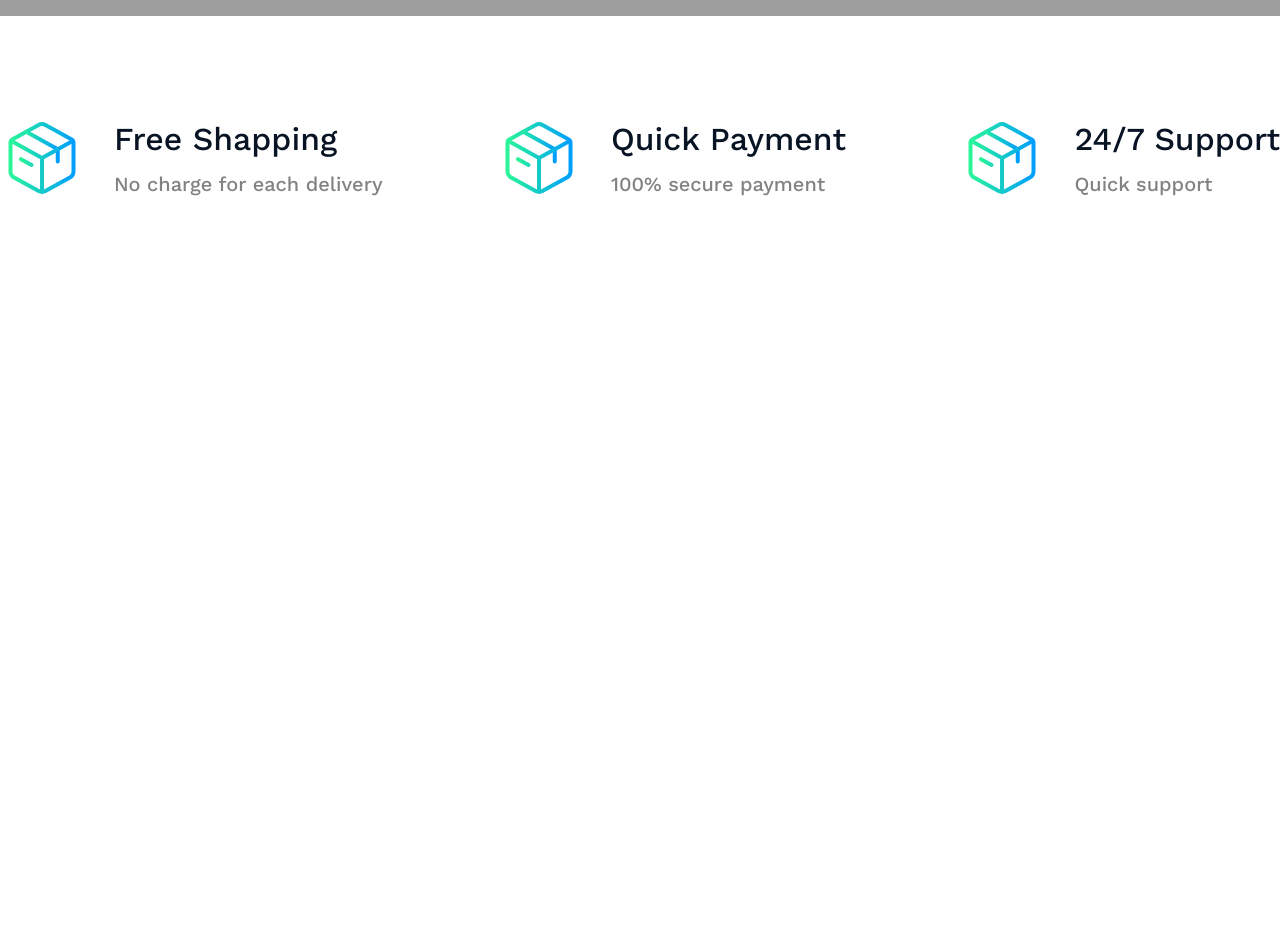
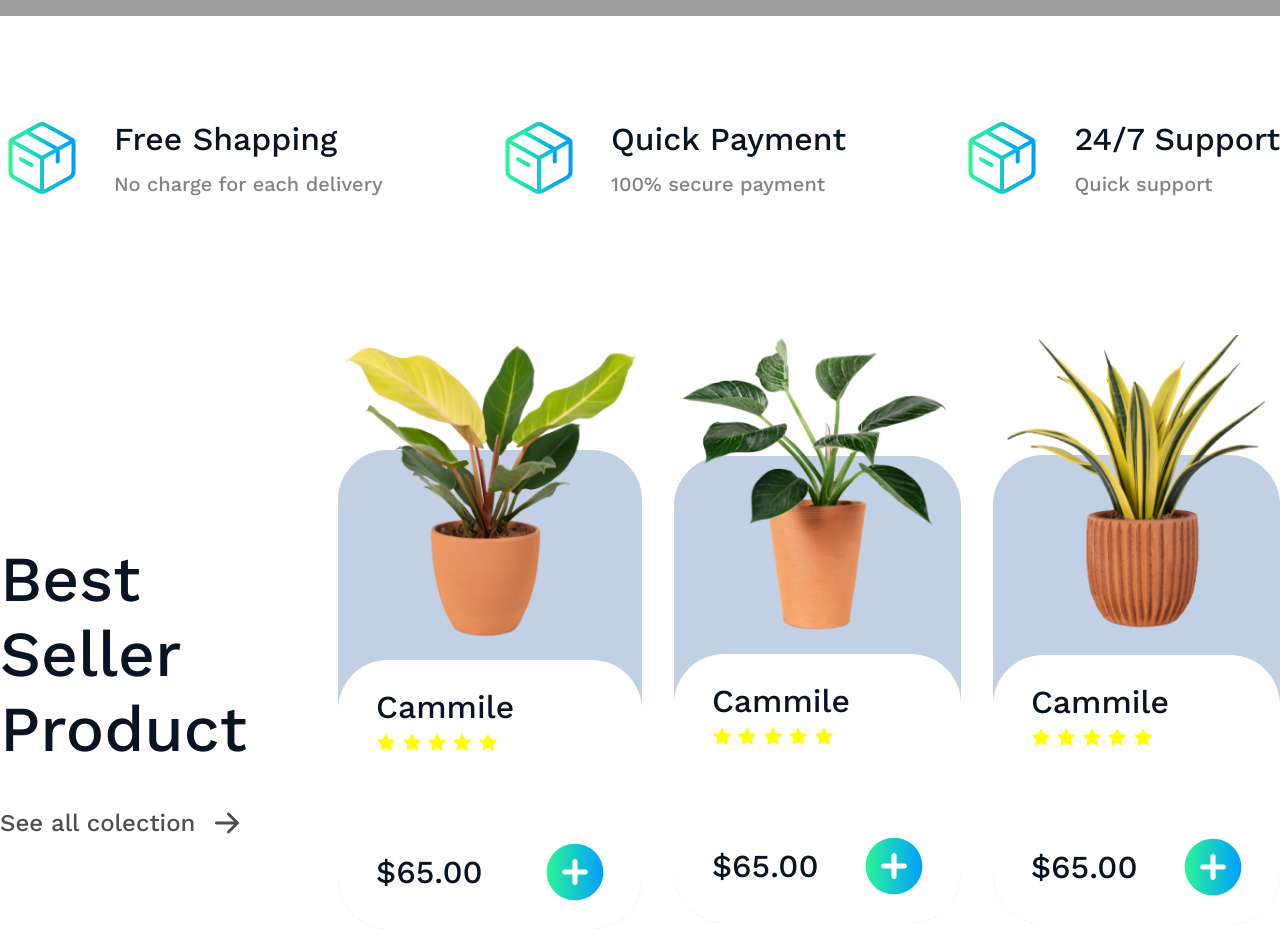
Before and after one commit to Kydyralieva11/Portfolio, a plain HTML site: page index.html in a window 1280 px wide. Shown: the part 1394-2323 px from the top of the page. Before the commit the page ends 1694 px from the top, so only its background shows below. Drawn offline with nearby package versions, Linux system fonts and the light colour scheme; files that its build step writes are made by us from their sources; grey boxes are pictures that could not be loaded.

Commit message:
create cards

```diff
--- a/assets/scss/include/about.scss
+++ b/assets/scss/include/about.scss
@@ -3,7 +3,6 @@
     align-items: center;
     justify-content: space-between;
     margin-top: 100px;
-    margin-bottom: 100px;
     .card{
         display: flex;
         align-items: center;
--- a/assets/scss/include/price.scss
+++ b/assets/scss/include/price.scss
@@ -0,0 +1,77 @@
+.price{
+    display: flex;
+    align-items: center;
+    justify-content: space-between;
+    margin-top: 250px;
+    .content{
+        h2{
+            font-weight: 500;
+            font-size: 4rem;
+            line-height: 4.6875rem;
+            color: #081323;
+            max-width: 360px;
+            margin-bottom: 42px;
+        }
+        .content-arrow{
+            display: flex;
+            align-items: center;
+            gap: 20px;
+            p{
+                font-weight: 500;
+                font-size: 24px;
+                line-height: 28px;
+                color: #4F4F4F;
+            }
+        }
+    }
+    .cards{
+        display: flex;
+        align-items: center;
+        gap: 32px;
+        .card-section{
+            background: #C1D0E4;
+            border-radius: 50px;
+            max-height: 510px;
+            max-width: 330px;
+            .plants-card{
+                margin-top: -120px;
+                margin-bottom: 20px;
+                max-width: 325px;
+                width: 100%;
+            }
+            .card-section-content{
+                background: #FFFFFF;
+                border-radius: 50px;
+                padding: 28px 38px;
+
+                h2{
+                    font-weight: 500;
+                    font-size: 2rem;
+                    line-height: 2.375rem;
+                    text-align: left;
+                    color: #081323;
+                    margin-bottom: 0.5rem;
+                }
+                .fa-star{
+                    color: yellow;
+                }
+                .btn{
+                    display: flex;
+                    align-items: center;
+                    justify-content: space-between;
+                    margin-top: 90px;
+                    span{
+                        font-weight: 500;
+                        font-size: 2rem;
+                        line-height: 2.375rem;
+                        color: #081323;
+                    }
+                    img{
+                        width: 3.625rem;
+                        height: 3.625rem;
+                    }
+                }
+            }
+        }
+    }
+}
--- a/assets/scss/style.scss
+++ b/assets/scss/style.scss
@@ -46,3 +46,4 @@
 
 @import './include/banner.scss';
 @import './include/about.scss';
+@import './include/price.scss';
--- a/index.html
+++ b/index.html
@@ -62,6 +62,70 @@
             </div>
         </section>
 
+        <section class="price container">
+            <div class="content">
+                <h2>Best Seller
+                    Product</h2>
+                <div class="content-arrow">
+                    <p>See all colection</p>
+                    <img src="./assets/img/icons/arrow.svg" alt="">
+                </div>
+            </div>
+            <div class="cards">
+                <div class="card-section">
+                    <img class="plants-card" src="./assets/img/plant1.png" alt="">
+                    <div class="card-section-content">
+                        <h2>Cammile</h2>
+                        <div class="stars">
+                            <i class="fa-solid fa-star"></i>
+                            <i class="fa-solid fa-star"></i>
+                            <i class="fa-solid fa-star"></i>
+                            <i class="fa-solid fa-star"></i>
+                            <i class="fa-solid fa-star"></i>
+                        </div>
+                        <div class="btn">
+                            <span>$65.00</span>
+                            <img src="./assets/img/icons/plus.svg" alt="">
+                        </div>
+                    </div>
+                </div>
+                <div class="card-section">
+                    <img class="plants-card" src="./assets/img/plant2.png" alt="">
+                    <div class="card-section-content">
+                        <h2>Cammile</h2>
+                        <div class="stars">
+                            <i class="fa-solid fa-star"></i>
+                            <i class="fa-solid fa-star"></i>
+                            <i class="fa-solid fa-star"></i>
+                            <i class="fa-solid fa-star"></i>
+                            <i class="fa-solid fa-star"></i>
+                        </div>
+                        <div class="btn">
+                            <span>$65.00</span>
+                            <img src="./assets/img/icons/plus.svg" alt="">
+                        </div>
+                    </div>
+                </div>
+                <div class="card-section">
+                    <img class="plants-card" src="./assets/img/plant3.png" alt="">
+                    <div class="card-section-content">
+                        <h2>Cammile</h2>
+                        <div class="stars">
+                            <i class="fa-solid fa-star"></i>
+                            <i class="fa-solid fa-star"></i>
+                            <i class="fa-solid fa-star"></i>
+                            <i class="fa-solid fa-star"></i>
+                            <i class="fa-solid fa-star"></i>
+                        </div>
+                        <div class="btn">
+                            <span>$65.00</span>
+                            <img src="./assets/img/icons/plus.svg" alt="">
+                        </div>
+                    </div>
+                </div>
+            </div>
+        </section>
+
     </div>
 
 
```
Also changed, not shown: assets/css/style.css, assets/img/icons/arrow.svg (added), 1 other file.
